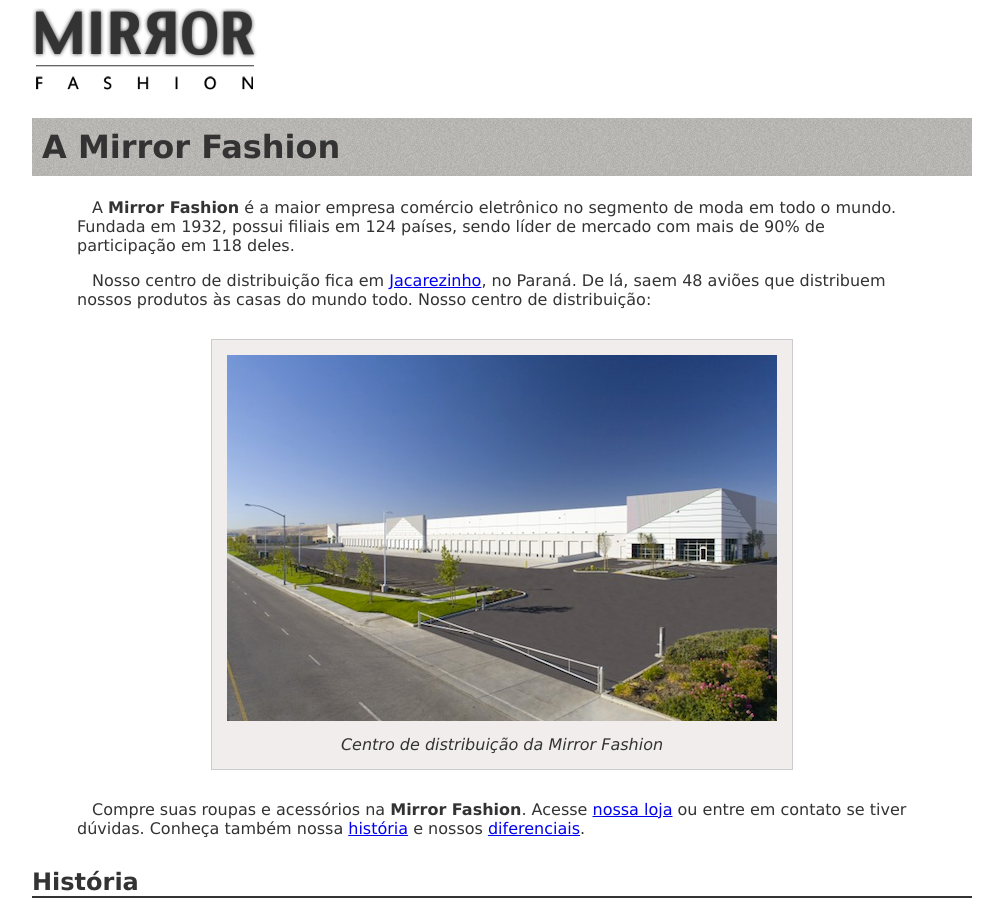
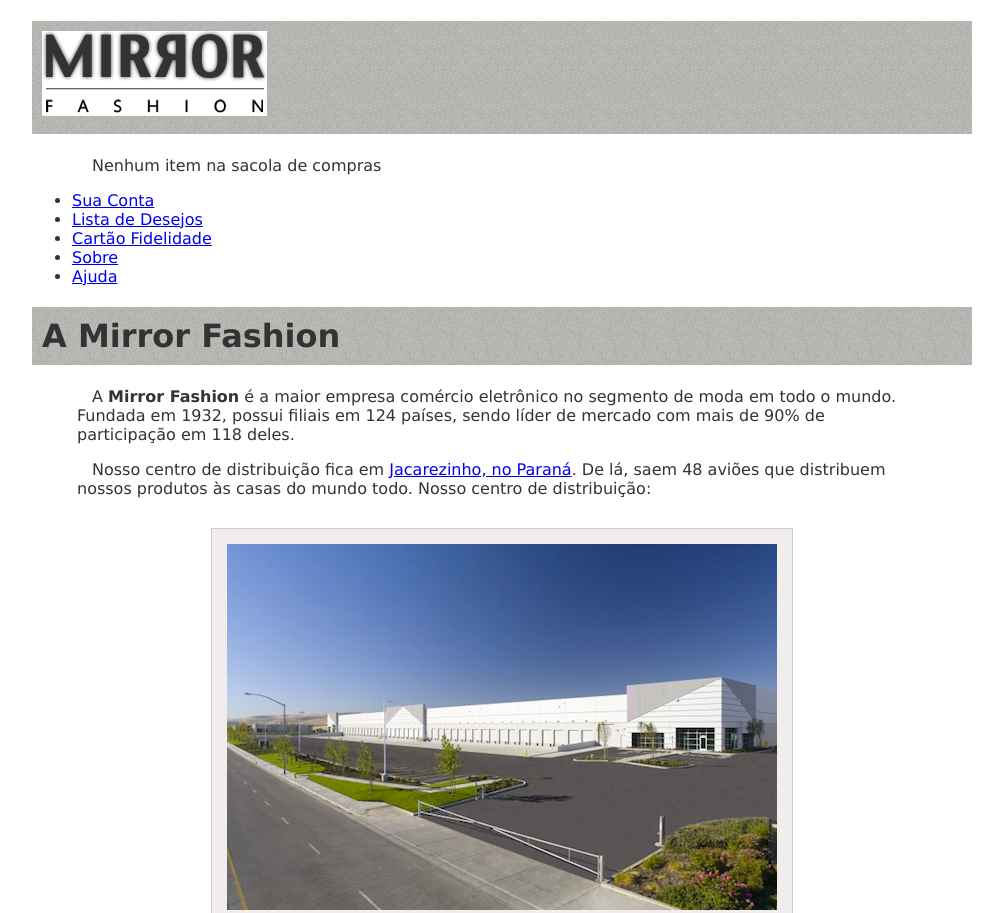
Before and after one commit to Pakato14/projetoweb, a plain HTML site: page sobre.html in a window 1280 px wide. Shown: the top 913 px of the page, without its empty margins (138-1141 px from the left). Drawn offline with Linux system fonts and the light colour scheme.

Commit message:
Finalizando o projeto Mirror Fashion

```diff
--- a/sobre.html
+++ b/sobre.html
@@ -1,50 +1,65 @@
 <!DOCTYPE html>
-<html>
+<html lang="pt-br">
   <head>
-	<meta charset="utf-8">
+    <meta charset="UTF-8">
     <title>Sobre a Mirror Fashion</title>
     <link rel="stylesheet" href="css/sobre.css">
   </head>
   <body>
-		<img src="img/logo.png">
-		<h1>A Mirror Fashion</h1>
+    <header class="container">
+      <h1><img src="img/logo.png" alt="Mirror Fashion"></h1>
+      <p class="sacola">Nenhum item na sacola de compras</p>
+      <nav class="menu-opcoes">
+        <ul>
+          <li><a href="#">Sua Conta</a></li>
+          <li><a href="#">Lista de Desejos</a></li>
+          <li><a href="#">Cartão Fidelidade</a></li>
+          <li><a href="#">Sobre</a></li>
+          <li><a href="#">Ajuda</a></li>
+        </ul>
+      </nav>
+    </header>
+    <div class="corpo">
 
+    <h1 class="shadow">A Mirror Fashion</h1>
     <p>A <strong>Mirror Fashion</strong> é a maior empresa comércio eletrônico no segmento de moda em todo o mundo.
     Fundada em 1932, possui filiais em 124 países, sendo líder de mercado com mais de 90% de
     participação em 118 deles.</p>
-		<p>Nosso centro de distribuição fica em <a href="https://maps.google.com.br/?q=Jacarezinho">Jacarezinho</a>, no Paraná. De lá, saem 48 aviões que
+    <p>Nosso centro de distribuição fica em <a href="https://maps.google.com.br/?q=Jacarezinho">Jacarezinho, no Paraná</a>. De lá, saem 48 aviões que
     distribuem nossos produtos às casas do mundo todo. Nosso centro de distribuição:</p>
     <figure id="centro-distribuicao">
       <img src="img/centro-distribuicao.png">
       <figcaption>Centro de distribuição da Mirror Fashion</figcaption>
     </figure>
     <p>Compre suas roupas e acessórios na <strong>Mirror Fashion</strong>. Acesse <a href="index.html">nossa loja</a> ou entre em contato
-se tiver dúvidas. Conheça também nossa <a href="#historia">história</a> e nossos <a href="#diferenciais">diferenciais</a>.</p>
-
+    se tiver dúvidas. Conheça também nossa <a href="#historia">história</a> e nossos <a href="#diferenciais">diferenciais</a>.
+    </p>
     <h2 id="historia">História</h2>
     <figure id="familia-pelho">
       <img src="img/familia-pelho.jpg">
       <figcaption>Família Pelho</figcaption>
     </figure>
-
     <p>A fundação em 1932 ocorreu no momento da descoberta econônica do interior do Paraná. A
     família <em>Pelho</em>, tradicional da região, investiu todas as suas economias nessa nova iniciativa,
     revolucionária para a época. O fundador <em>Eduardo Simões Pelho</em>, dotado de particular visão
     administrativa, guiou os negócios da empresa durante mais de 50 anos, muitos deles ao lado
     de seu filho <em>E. S. Pelho Filho</em>, atual CEO. O nome da empresa é inspirado no nome da família.</p>
+
     <p>O crescimento da empresa foi praticamente instantâneo. Nos primeiros 5 anos, já atendia 18 países.
     Bateu a marca de 100 países em apenas 15 anos de existência. Até hoje, já atendeu 740 milhões
     de usuários diferentes, em bilhões de diferentes pedidos.</p>
+
     <p>O crescimento em número de funcionários é também assombroso. Hoje, é a maior empregadora do
     Brasil, mas mesmo após apenas 5 anos de sua existência, já possuía 30 mil funcionários. Fora do
     Brasil, há 240 mil funcionários, além dos 890 mil brasileiros nas instalações de Jacarezinho e
     nos escritórios em todo país.</p>
+
     <p>Dada a importância econômica da empresa para o Brasil, a família <em>Pelho</em> já recebeu diversos prêmios,
     homenagens e condecorações. Todos os presidentes do Brasil já visitaram as instalações da <strong>Mirror
     Fashion</strong>, além de presidentes da União Européia, Ásia e o secretário-geral da ONU.</p>
     <h2 id="diferenciais">Diferenciais</h2>
     <ul>
-			<li>Menor preço do varejo, garantido</li>
+      <li> Menor preço do varejo, garantido</li>
       <li>Se você achar uma loja mais barata, leva o produto de graça</li>
       <li>Pague em reais, dólares, euros ou bitcoins</li>
       <li>Todas as compras com frete grátis para o mundo todo</li>
@@ -53,6 +68,9 @@ Fashion</strong>, além de presidentes da União Européia, Ásia e o secretári
       <li>Presente em 124 países</li>
       <li>Mais de um milhão de funcionários em todo o mundo</li>
     </ul>
+
+  </div>
+
     <footer>
       <div class="container">
         <img src="img/logo-rodape.png" alt="Logo Mirror Fashion">
@@ -60,13 +78,9 @@ Fashion</strong>, além de presidentes da União Européia, Ásia e o secretári
         <ul class="social">
           <li><a href="http://facebook.com/mirrorfashion">Facebook</a></li>
           <li><a href="http://twitter.com/mirrorfashion">Twitter</a></li>
-					<li><a href="http://plus.google.com/mirrorfashion">Google+</a></li>
+          <li><a href="http://plus.google.com/mirrorfashion">Google</a></li>
         </ul>
       </div>
     </footer>
-		<!--<div id="rodape">
-			<img src="img/logo.png">
-			&copy; Copyright Mirror Fashion
-		</div>	-->
   </body>
 </html>
```
Also changed, not shown: index.html (+19 -34 lines). Lines whose indentation alone changed are shown as unchanged.
